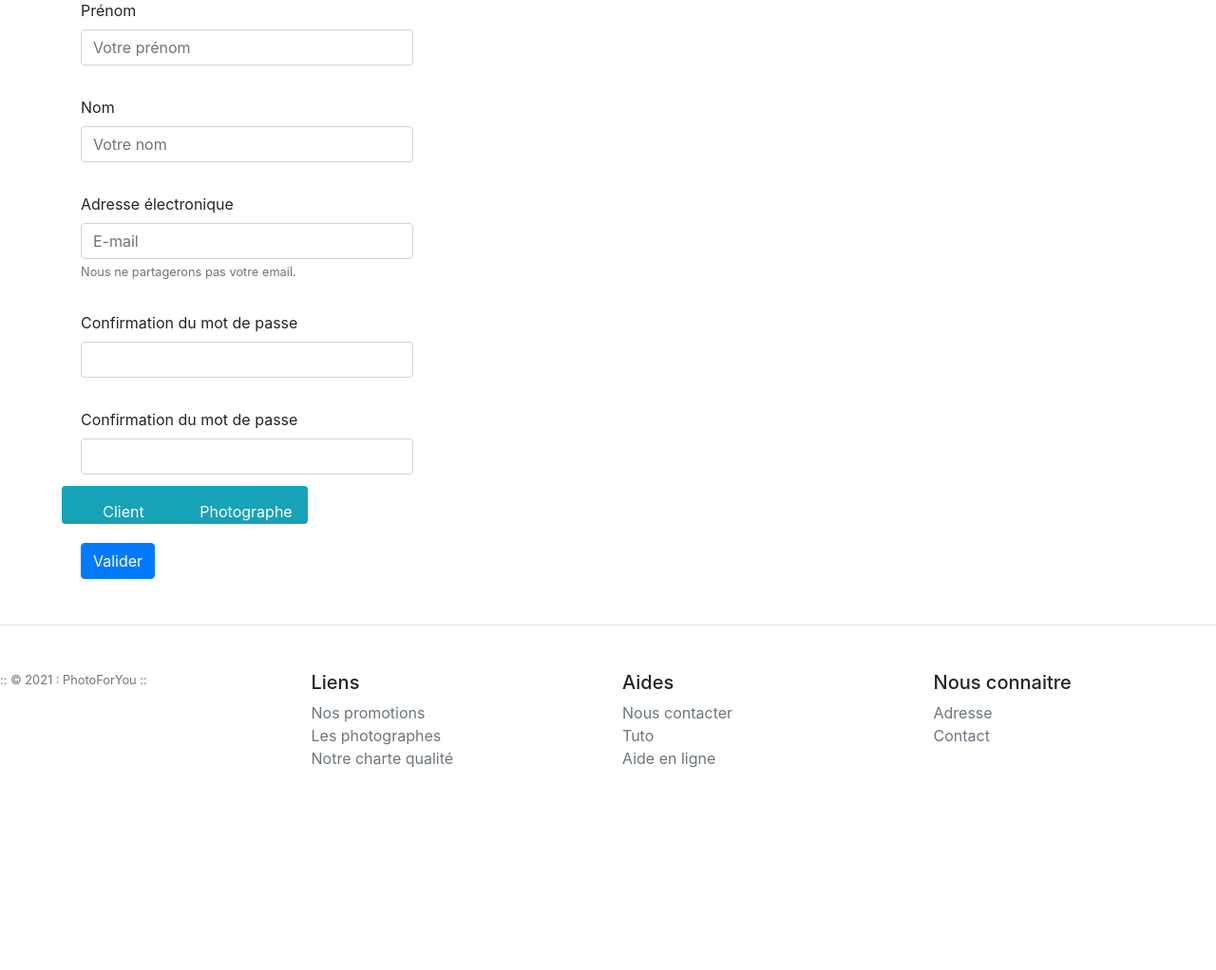
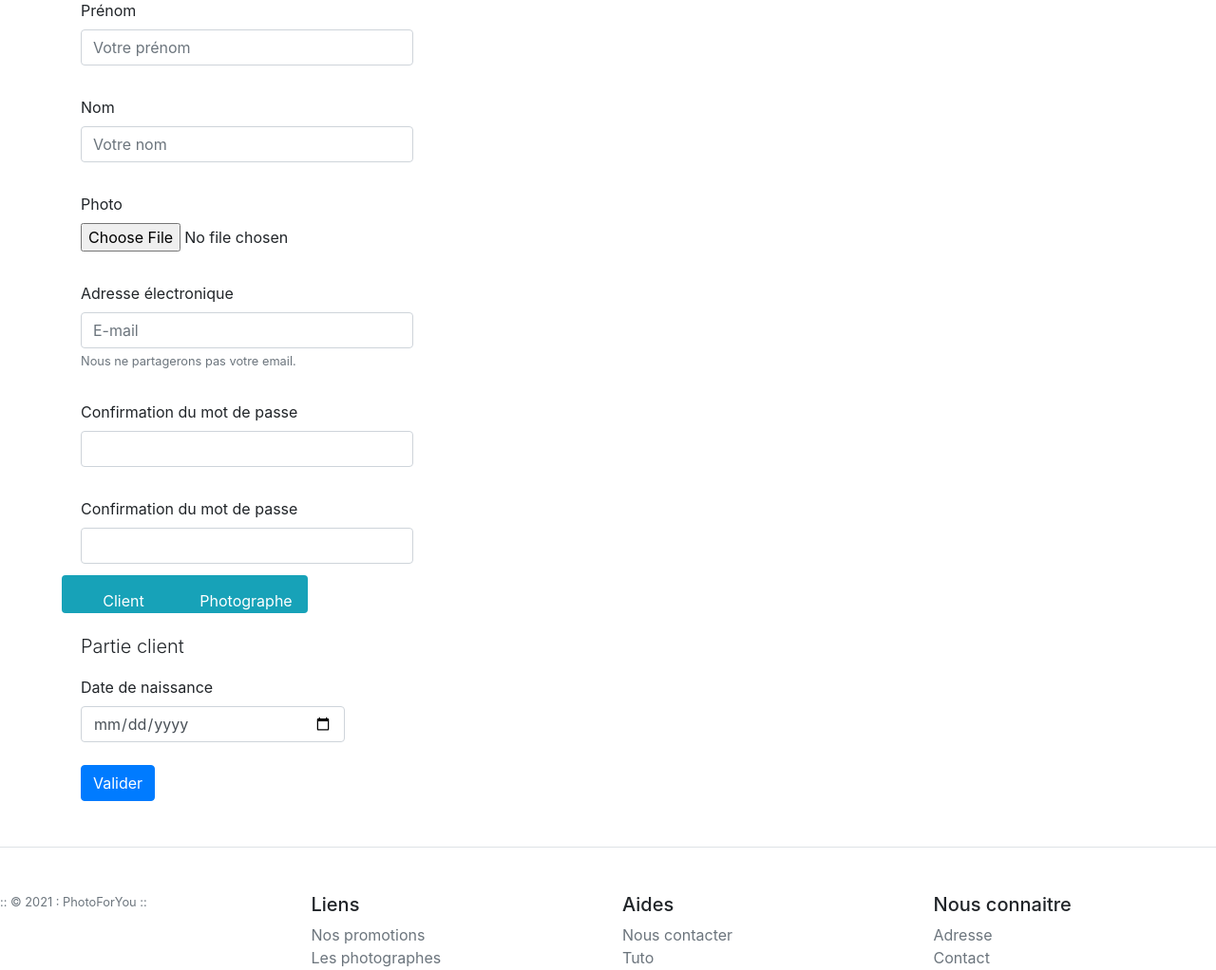
Before and after one commit to SebInfo/PhotoForYou2021GitHub, a PHP site: page /inscription.php in a window 1280 px wide. Shown: the part 355-1377 px from the top of the page at 95% size. Before the commit the page ends 1164 px from the top, so only its background shows below. Run offline with PHP 8.4, Linux system fonts and the light colour scheme; data that the repository does not hold is empty; some libraries are stand-ins or nearby versions.

Commit message:
Ajout dans le formulaire
Ajout de la photo
Et des champs pour le client ou le photographe

```diff
--- a/accessbase.php
+++ b/accessbase.php
@@ -7,11 +7,13 @@ $pw="root";
 try
 {
     $db = new PDO("mysql:host=$host;dbname=$db;charset=utf8",$user,$pw);
-    // Pour afficher les erreurs
+    // Si il y a une erreur lors de la création de l'objet PDO
+    // Les lignes suivantes ne sont pas executées
     $db->setAttribute(PDO::ATTR_ERRMODE, PDO::ERRMODE_EXCEPTION);
 }
 catch (Exception $e)
 {
-     die('Erreur : ' . $e->getMessage());
+    // Cette instruction n'est executée que si le bloc try génère une exception de type Exception.
+    die('Erreur : ' . $e->getMessage());
 }
 ?>
--- a/connexion.php
+++ b/connexion.php
@@ -23,6 +23,8 @@ if (isset($_POST['identifier']))
       $_SESSION['prenomUtilisateur'] = htmlentities($result['Prenom']);
       $_SESSION['nomUtilisateur'] = htmlentities($result['Nom']);
       $_SESSION['emailUtilisateur'] = htmlentities($result['Mail']);
+      $_SESSION['credit'] = htmlentities($result['Credit']);
+      $_SESSION['photo'] = "images/".htmlentities($result['Photo']);
       $_SESSION['type'] = htmlentities ($result['Type']);
       unset($result);
       header('Location: membres.php');
--- a/consulProfil.php
+++ b/consulProfil.php
@@ -7,12 +7,15 @@
   ?>
 	<div class="container">
     	<div class="jumbotron">
+
+          <?php echo "<img src=".$_SESSION['photo']." id='photo'  width=20% class='img-responsive float-right' >" ?>
       		<h1 class="display-4">Votre profil de <?php echo $_SESSION['type'] ?></h1>
       		<?php echo '<p class="lead">Bonjour '.$_SESSION['nomUtilisateur'].' !</p>'?>
       		<hr class="my-4">
           <?php echo "<p class='lead'>Nom : ".$_SESSION['nomUtilisateur']."</p>" ?>
           <?php echo "<p class='lead'>Prénom : ".$_SESSION['prenomUtilisateur']."</p>" ?>
           <?php echo "<p class='lead'>Courriel : ".$_SESSION['emailUtilisateur']."</p>" ?>
+          <?php echo "<p class='lead'>Vos crédit(s) : ".$_SESSION['credit']."</p>" ?>
     </div>
   <?php
     include ("include/piedDePage.inc.php");
--- a/inscription.php
+++ b/inscription.php
@@ -9,9 +9,11 @@ include ("include/entete.inc.php");
     <hr class="my-4">
     <p>Vous ferez bientôt parti de nos membres. Vous avez fait le bon choix ;-)</p>
   </div>
+  <img src="" id="photo"  width=20% class="img-responsive float-right" >
+
 
   <!-- Formulaire d'inscription -->
-  <form  method="post" action="ajoutUser.php"  id="form"  novalidate>
+  <form  method="post" action="ajoutUser.php"  id="form"  enctype="multipart/form-data" novalidate>
     <div class="form-group row">
       <div class="col-md-4 mb-3">
         <label for="prenom">Prénom</label>
@@ -36,6 +38,13 @@ include ("include/entete.inc.php");
         </div>
       </div>
     </div>
+    <div class="form-group row">
+      <div class="col-md-4 mb-3">
+        <label for="nom">Photo</label>
+        <input type="file" onchange="actuPhoto(this)" id="photoUser" name="photoUser" accept="image/jpeg, image/png, image/gif">
+      </div>
+    </div>
+
     <div class="form-group row">
       <div class="col-md-4 mb-3">
         <label for="email">Adresse électronique</label>
@@ -71,13 +80,44 @@ include ("include/entete.inc.php");
     <!-- Choix entre Client ou Photographe -->
     <div class="btn-group btn-group-toggle" data-toggle="buttons">
       <label class="btn btn-info">
-        <input type="radio" name="choixType" id="client" value="client" checked>
+        <input type="radio" name="choixType" id="client" value="client" onchange="aff_cach_input('client')" checked>
         Client
       </label>
       <label class="btn btn-info">
-        <input type="radio" name="choixType" id="Photographe" value="photographe">
+        <input type="radio" name="choixType" id="photographe" onchange="aff_cach_input('photographe')" value="photographe">
         Photographe
       </label>
+    </div>
+
+    <!-- Partie Photographe -->
+
+    <div id="blockPhotographe">
+      <p class="lead">Partie photographe</p>
+      <div class="form">
+        <label for="siteWeb" id="siteWeb">Site Web</label>
+        <div class="form-group">
+          <input type="url" class="form-control col-md-3" name="siteWeb" id="siteWeb">
+        </div>
+        <label for="siret" id="siteWeb">Numéro de siret</label>
+        <div class="form-group">
+          <input type="text" class="form-control col-md-3" name="siret" id="siret" placeholder="Exemple : 12345678900013" pattern="[0-9]{14}" >
+        </div>
+        <div class="invalid-feedback">
+            Le numéro de SIRET est obligatoire et ce présente sous cette forme 12345678900013
+        </div>
+      </div>
+    </div>
+
+    <!-- Partie Client -->
+    <div id="blockClient">
+      <p class="lead">Partie client</p>
+      <div class="form">
+          <label for="indice">Date de naissance</label>
+          <input type="date" class="form-control col-md-3" name="dateNaissance" required>
+          <div class="invalid-feedback">
+            La date de naissance est obligatoire
+          </div>
+      </div>
     </div>
     <br/>
     <input type="submit" value="Valider"  class="btn btn-primary" name="valider" />
@@ -86,7 +126,38 @@ include ("include/entete.inc.php");
 
 <script>
 
-function validationMotDePasse() {
+function actuPhoto(element)
+{
+  var image=document.getElementById("photoUser");
+  var fReader = new FileReader();
+  fReader.readAsDataURL(image.files[0]);
+  fReader.onloadend = function(event)
+  {
+    var img = document.getElementById("photo");
+    img.src = event.target.result;
+  }
+}
+
+aff_cach_input('client');
+
+function aff_cach_input(action)
+{
+  if (action == "photographe")
+  {
+      document.getElementById('blockPhotographe').style.display="inline";
+      document.getElementById('blockClient').style.display="none";
+  }
+  else if (action == "client")
+  {
+      document.getElementById('blockPhotographe').style.display="none";
+      document.getElementById('blockClient').style.display="inline";
+  }
+  return true;
+}
+
+
+function validationMotDePasse()
+{
   $motDePasse1=document.getElementById("motdepasse1").value;
   console.log($motDePasse1);
   $motDePasse2=document.getElementById("motdepasse2").value;
```
Also changed, not shown: ajoutUser.php (+36 -4 lines), images/310x190_acteur-daniel-craig-avant-premiere-mourir-peut-attendre-londres.jpg (added), images/CE7038C2-DEC2-4DD8-B005-C6267375BAD3.JPG (added), images/user.png (added). Lines whose indentation alone changed are shown as unchanged.
